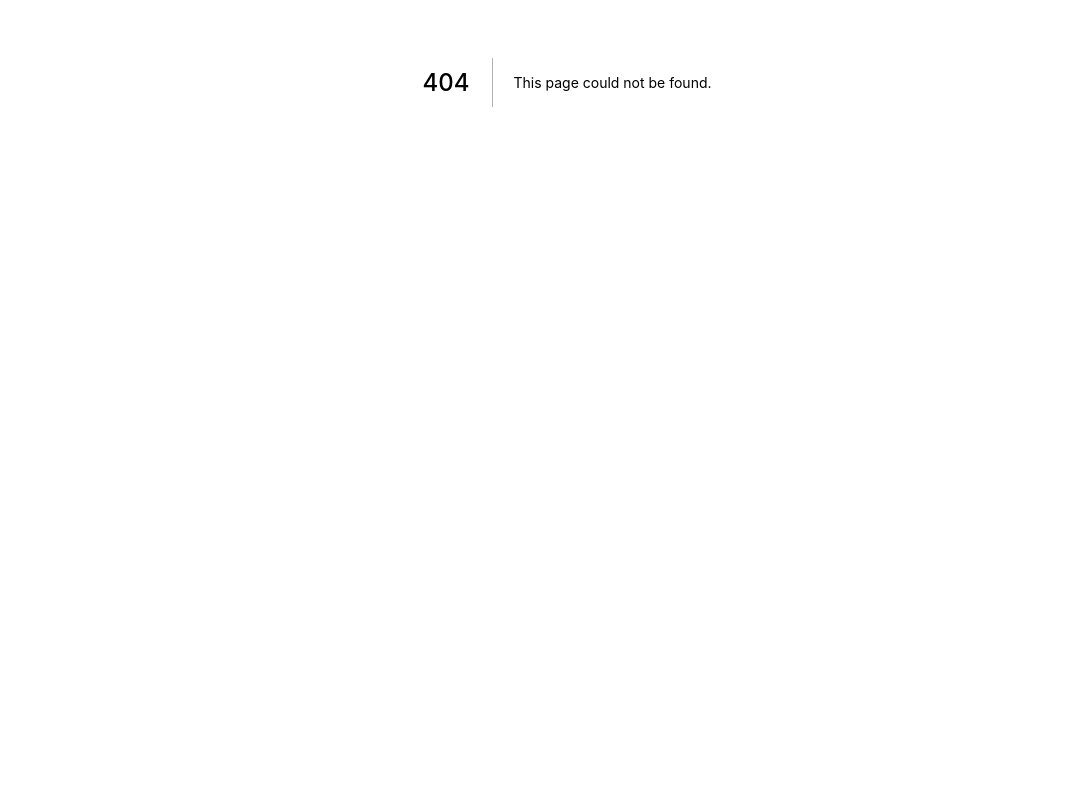
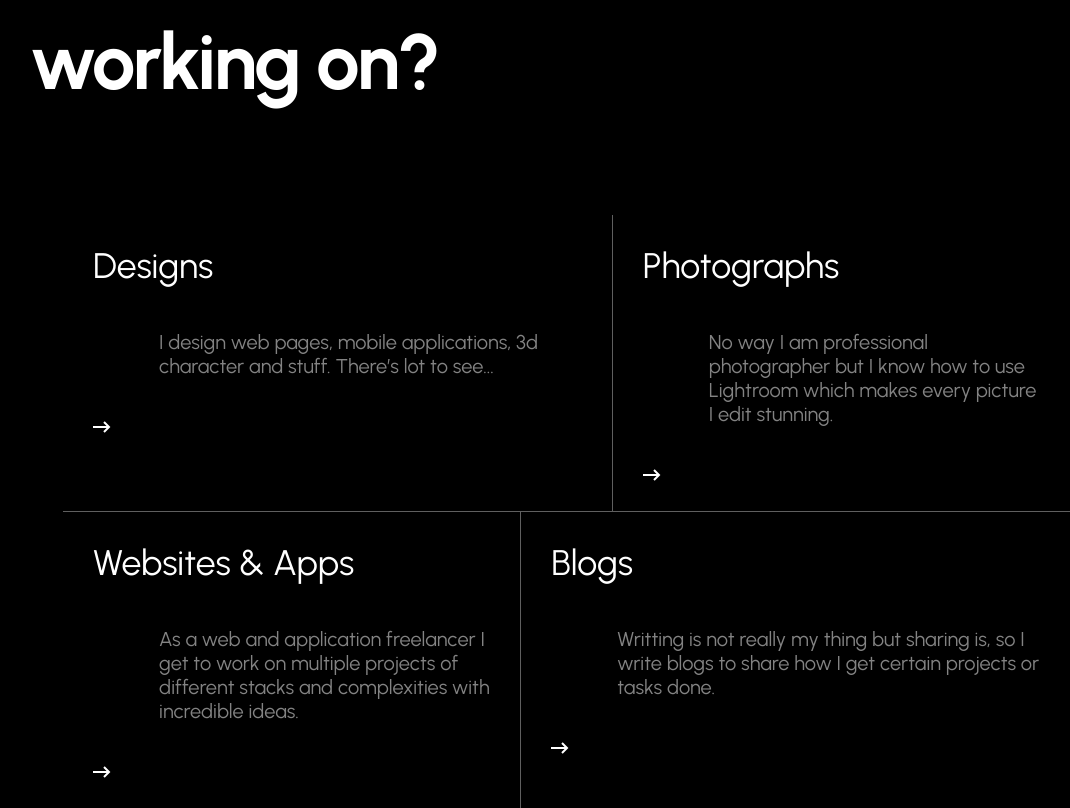
Before and after one commit to sourabpramanik/indie-portfolio, a Next.js app: page /components/workArea in a window 1280 px wide. Before the commit this address had no page. Shown: the part 318-1126 px from the top of the page, without its empty margins (73-1143 px from the left). Before the commit the page ends 800 px from the top, so only its background shows below. Built offline with nearby package versions, Linux system fonts and the light colour scheme.

Commit message:
niche section

```diff
--- a/pages/components/branding.js
+++ b/pages/components/branding.js
@@ -4,7 +4,7 @@ function BrandingSection() {
   return (
     <div className="branding-section pb-r100 pt-r100">
       <div className="page__container">
-        <p className="tagline-text">/ What I intend?</p>
+        <p className="tagline-text">/ Intention</p>
         <div className="branding__wrapper">
           <div className="svg__wrapper">
             <svg
--- a/pages/components/mastHead.js
+++ b/pages/components/mastHead.js
@@ -32,6 +32,7 @@ function MastHead({ title }) {
           </div>
           <div className="sub-title t-paragraph">
             Passionate about creating user centered designs and committing
+            <br />
             experience to leave lasting impact.
           </div>
           <div className="separator">
--- /dev/null
+++ b/pages/components/workArea.js
@@ -0,0 +1,154 @@
+import React from "react";
+import { useGlobalDispatchContext } from "../context/globalContext";
+
+function WorkArea() {
+  const dispatch = useGlobalDispatchContext();
+
+  return (
+    <div className="pt-r200">
+      <div className="page__container">
+        <p className="tagline-text">/ Niche</p>
+        <div className="workarea-wrapper">
+          <h1 className="t-heading-600r">
+            What am I <br /> working on?
+          </h1>
+          <div className="workarea-grid-area">
+            {/* 1 */}
+            <div className="workarea-grid-layout">
+              <div className="workarea-grid-item">
+                <h3 className="t-heading-400r workarea-grid-item-title">
+                  Designs
+                </h3>
+                <div className="workarea-content">
+                  <p className="workarea-content-text">
+                    I design web pages, mobile applications, 3d character and
+                    stuff. There’s lot to see...
+                  </p>
+                </div>
+                <div
+                  className="workarea-anchor"
+                  onMouseEnter={() => dispatch("hovered")}
+                  onMouseLeave={dispatch}
+                >
+                  <svg
+                    className="anchor-arrow"
+                    width="48"
+                    height="12"
+                    viewBox="0 0 48 12"
+                    fill="none"
+                    xmlns="http://www.w3.org/2000/svg"
+                  >
+                    <path
+                      d="M41 1L46 6L41 11"
+                      stroke="white"
+                      stroke-width="2"
+                    />
+                    <path d="M46 6H0" stroke="white" stroke-width="2" />
+                  </svg>
+                </div>
+              </div>
+              <div className="workarea-grid-item">
+                <h3 className="t-heading-400r workarea-grid-item-title">
+                  Photographs
+                </h3>
+                <div className="workarea-content">
+                  <p className="workarea-content-text">
+                    No way I am professional photographer but I know how to use
+                    Lightroom which makes every picture I edit stunning.
+                  </p>
+                </div>
+                <div
+                  className="workarea-anchor"
+                  onMouseEnter={() => dispatch("hovered")}
+                  onMouseLeave={dispatch}
+                >
+                  <svg
+                    className="anchor-arrow"
+                    width="48"
+                    height="12"
+                    viewBox="0 0 48 12"
+                    fill="none"
+                    xmlns="http://www.w3.org/2000/svg"
+                  >
+                    <path
+                      d="M41 1L46 6L41 11"
+                      stroke="white"
+                      stroke-width="2"
+                    />
+                    <path d="M46 6H0" stroke="white" stroke-width="2" />
+                  </svg>
+                </div>
+              </div>
+            </div>
+            {/* 2 */}
+            <div className="workarea-grid-layout">
+              <div className="workarea-grid-item">
+                <h3 className="t-heading-400r workarea-grid-item-title">
+                  Websites & Apps
+                </h3>
+                <div className="workarea-content">
+                  <p className="workarea-content-text">
+                    As a web and application freelancer I get to work on
+                    multiple projects of different stacks and complexities with
+                    incredible ideas.
+                  </p>
+                </div>
+                <div
+                  className="workarea-anchor"
+                  onMouseEnter={() => dispatch("hovered")}
+                  onMouseLeave={dispatch}
+                >
+                  <svg
+                    className="anchor-arrow"
+                    width="48"
+                    height="12"
+                    viewBox="0 0 48 12"
+                    fill="none"
+                    xmlns="http://www.w3.org/2000/svg"
+                  >
+                    <path
+                      d="M41 1L46 6L41 11"
+                      stroke="white"
+                      stroke-width="2"
+                    />
+                    <path d="M46 6H0" stroke="white" stroke-width="2" />
+                  </svg>
+                </div>
+              </div>
+              <div className="workarea-grid-item">
+                <h3 className="t-heading-400r workarea-grid-item-title">
+                  Blogs
+                </h3>
+                <div className="workarea-content">
+                  <p className="workarea-content-text">
+                    Writting is not really my thing but sharing is, so I write
+                    blogs to share how I get certain projects or tasks done.
+                  </p>
+                </div>
+                <div
+                  className="workarea-anchor"
+                  onMouseEnter={() => dispatch("hovered")}
+                  onMouseLeave={dispatch}
+                >
+                  <svg
+                    className="anchor-arrow"
+                    width="48"
+                    height="12"
+                    viewBox="0 0 48 12"
+                    fill="none"
+                    xmlns="http://www.w3.org/2000/svg"
+                  >
+                    <path d="M41 1L46 6L41 11" stroke="white" strokeWidth="2" />
+                    <path d="M46 6H0" stroke="white" strokeWidth="2" />
+                  </svg>
+                </div>
+              </div>
+            </div>
+          </div>
+        </div>
+      </div>
+    </div>
+  );
+}
+
+export default WorkArea;
--- a/pages/home.js
+++ b/pages/home.js
@@ -1,6 +1,7 @@
 import React from "react";
 import MastHead from "./components/mastHead";
 import BrandingSection from "./components/branding";
+import WorkArea from "./components/workArea";
 import gsap from "gsap";
 
 function Home() {
@@ -8,6 +9,7 @@ function Home() {
     <>
       <MastHead />
       <BrandingSection />
+      <WorkArea />
     </>
   );
 }
--- a/styles/components/branding.css
+++ b/styles/components/branding.css
@@ -30,11 +30,11 @@
   flex-shrink: 0;
   width: clamp(
     max(calc(100% / 12 * 4), 268px),
-    calc((376 / (var(--screen) / 100)) * 1vw),
-    max(calc(100% / 12 * 5), 100px)
+    calc((376 / (var(--screen) / 100)) * 1.5vw),
+    max(calc(100% / 6 * 5), 100px)
   );
-  font-size: clamp(20px, calc((24 / (var(--screen) / 100)) * 1vw), 28px);
-  font-weight: 300;
+  font-size: clamp(20px, calc((24 / (var(--screen) / 100)) * 1vw), 30px);
+  font-weight: 400;
   word-spacing: 4px;
 }
 
--- a/styles/components/customCursor.css
+++ b/styles/components/customCursor.css
@@ -1,4 +1,4 @@
-.cursor{
+.cursor {
   position: absolute;
   top: 0;
   left: 0;
@@ -7,23 +7,24 @@
   background-color: var(--accent);
   border-radius: 100%;
   transform: translate(-50%, -50%);
-    transition: all .1s ease-in-out;
+  transition: all 0.1s ease-in-out;
   transition-property: width, height, border;
   will-change: width, height, border, transform;
   pointer-events: none;
   z-index: 999;
 }
-.hovered{
+.hovered {
   background-color: transparent;
   width: 25px;
   height: 25px;
-    border: 2px solid #eaeaea;
+  border: 2px solid var(--bg100);
+  mix-blend-mode: difference;
   position: absolute;
   top: 0;
   left: 0;
   border-radius: 100%;
   transform: translate(-50%, -50%);
-    transition: all .1s ease-in-out;
+  transition: all 0.1s ease-in-out;
   transition-property: width, height, border;
   will-change: width, height, border, transform;
   pointer-events: none;
--- /dev/null
+++ b/styles/components/workArea.css
@@ -0,0 +1,80 @@
+.workarea-grid-area {
+  padding-left: var(--container-padding);
+  padding-right: var(--container-padding);
+  padding-top: var(--r120);
+}
+.workarea-grid-layout {
+  display: grid;
+}
+.workarea-grid-layout:nth-child(1) {
+  grid-template-columns: 1.2fr 1fr;
+  border-bottom: thin solid var(--bg250);
+}
+.workarea-grid-layout:nth-child(2) {
+  grid-template-columns: 1fr 1.2fr;
+}
+.workarea-grid-item {
+  padding: var(--r30);
+  transition: all 0.4s ease-in-out;
+}
+.workarea-grid-item:hover {
+  background: var(--bg100);
+}
+.workarea-grid-item:hover .workarea-grid-item-title {
+  color: var(--text200);
+}
+.workarea-grid-item:hover .anchor-arrow {
+  transform: translate(0px);
+}
+.workarea-grid-item:hover path {
+  stroke: black;
+}
+.workarea-grid-item:nth-child(1) {
+  border-right: thin solid var(--bg250);
+}
+.workarea-content-text {
+  font-size: clamp(16px, 2vw, 20px);
+  color: var(--text250);
+  padding-left: calc(var(--container-padding) * 2);
+  padding-top: var(--r48);
+}
+.workarea-anchor {
+  margin-top: var(--r48);
+  flex-shrink: 0;
+  overflow: hidden;
+}
+.anchor-arrow {
+  transform: translate(-30px);
+  transition: all 0.4s ease-in-out;
+}
+.anchor-arrow path {
+  transition: all 0.4s ease-in-out;
+}
+.works-item-image {
+  height: 100%;
+  width: 100%;
+  -o-object-fit: cover;
+  object-fit: cover;
+  transform: translate(0px);
+}
+@media (max-width: 767px) {
+  .workarea-content-text {
+    padding-left: 0;
+    text-align: center;
+  }
+}
+@media (max-width: 520px) {
+  .workarea-grid-layout:nth-child(1) {
+    grid-template-columns: 1fr;
+    border-bottom: none;
+  }
+  .workarea-grid-layout:nth-child(2) {
+    grid-template-columns: 1fr;
+  }
+  .workarea-grid-item:nth-child(1) {
+    border-right: none;
+  }
+  .workarea-grid-item {
+    border-bottom: thin solid var(--bg250);
+  }
+}
--- a/styles/globals.css
+++ b/styles/globals.css
@@ -3,11 +3,14 @@
 @import url("./components/header.css");
 @import url("./components/customCursor.css");
 @import url("./components/branding.css");
+@import url("./components/workArea.css");
 
 :root {
   --accent: #006ad8;
   --bg100: #fff;
+  --bg150: rgb(175, 175, 175);
   --bg200: #0a0a0a;
+  --bg250: #5f5f5f;
   --bg300: #000;
   --text100: #fff;
   --text200: #000;
@@ -149,6 +152,13 @@ select {
 .t-heading-600 {
   font-family: var(--default-font);
   font-size: clamp(32px, calc((88 / (var(--screen) / 100)) * 1vw), 117px);
+  font-weight: 700;
+  line-height: 1.18;
+  letter-spacing: -0.03em;
+}
+.t-heading-600r {
+  font-family: var(--default-font);
+  font-size: clamp(64px, calc((88 / (var(--screen) / 100)) * 1vw), 117px);
   font-weight: 700;
   line-height: 1.18;
   letter-spacing: -0.03em;
@@ -307,7 +317,21 @@ select {
     margin-bottom: 16px;
   }
 }
+/* Custom Scrollbar */
 
+::-webkit-scrollbar {
+  width: 5px;
+}
+::-webkit-scrollbar-track {
+  background: var(--bg250);
+}
+::-webkit-scrollbar-thumb {
+  background: var(--bg150);
+  transition: all 0.4s ease-in-out;
+}
+::-webkit-scrollbar-thumb:hover {
+  background: var(--bg100);
+}
 .page__container {
   margin-left: auto;
   margin-right: auto;
```
Also changed, not shown: pages/assets/arrow.svg (added). Lines whose indentation alone changed are shown as unchanged.
